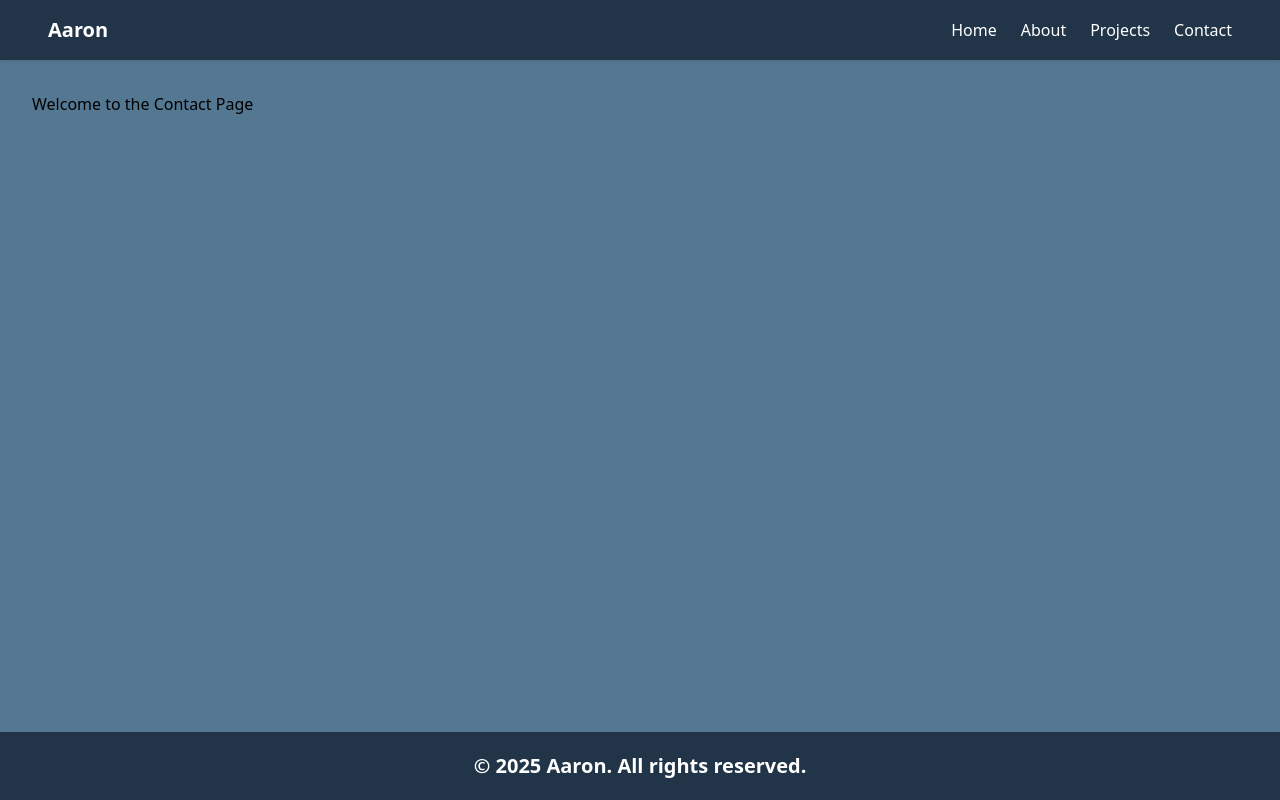
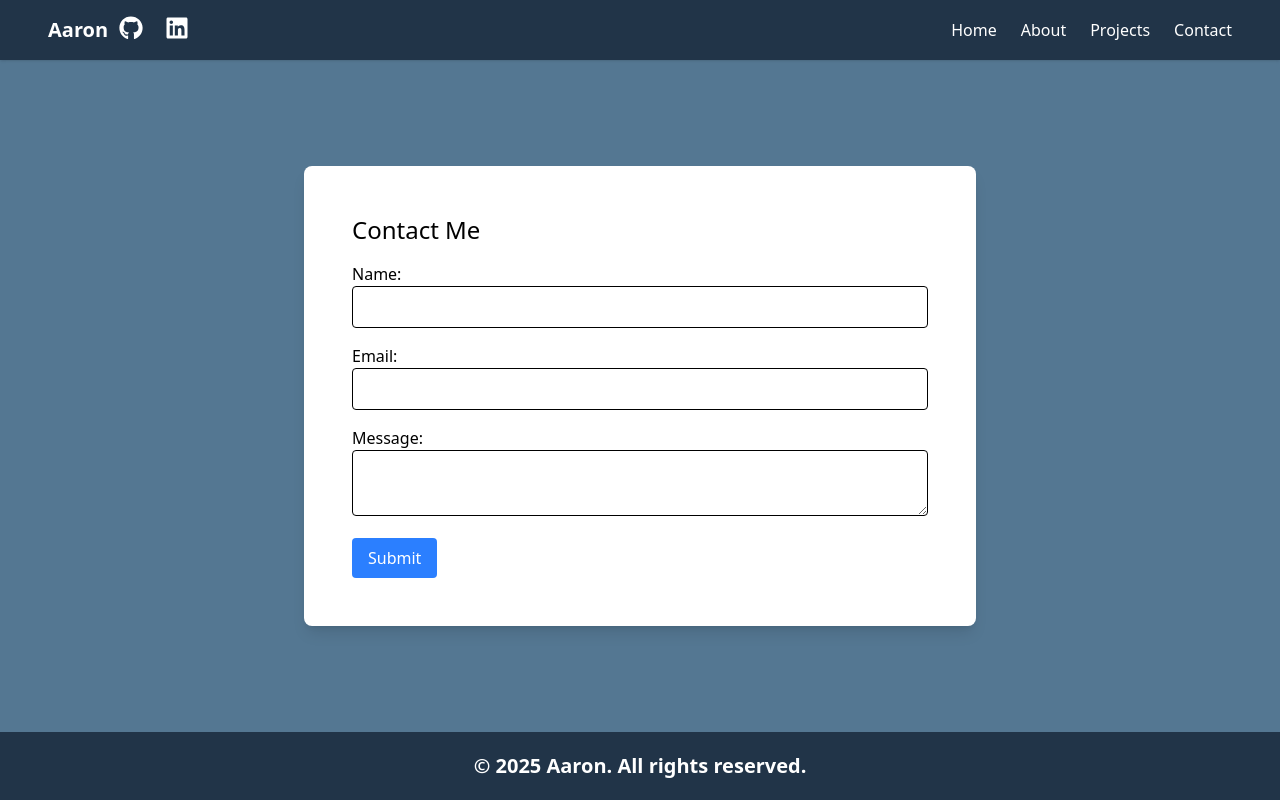
Before and after one commit to AaronthiccThai/PersonalWebsite, a React app in the folder frontend/: page /contact in a window 1280 px wide. Built offline with nearby package versions, Linux system fonts and the light colour scheme; the HTML template or start-up script is replaced by a standard one.

Commit message:
w contafct form wip

```diff
--- a/frontend/package.json
+++ b/frontend/package.json
@@ -10,8 +10,12 @@
     "preview": "vite preview"
   },
   "dependencies": {
+    "@fortawesome/fontawesome-svg-core": "^7.1.0",
+    "@fortawesome/free-brands-svg-icons": "^7.1.0",
+    "@fortawesome/react-fontawesome": "^3.1.1",
     "react": "^19.2.0",
     "react-dom": "^19.2.0",
+    "react-icons": "^5.5.0",
     "react-router-dom": "^7.11.0"
   },
   "devDependencies": {
--- a/frontend/src/App.tsx
+++ b/frontend/src/App.tsx
@@ -2,7 +2,7 @@ import Layout from "./components/Layout";
 import Home from "./pages/Home";
 import About from "./pages/About";
 import Projects from "./pages/Project";
-import Contact from "./pages/Contact";
+import ContactForm from "./pages/ContactForm";
 import { Routes, Route } from "react-router-dom";
 
 function App() {
@@ -12,7 +12,7 @@ function App() {
         <Route path="/" element={<Home />} />
         <Route path="/about" element={<About />} />
         <Route path="/projects" element={<Projects />} />
-        <Route path="/contact" element={<Contact />} />
+        <Route path="/contact" element={<ContactForm />} />
       </Routes>
     </Layout>
   );
--- a/frontend/src/components/Footer.tsx
+++ b/frontend/src/components/Footer.tsx
@@ -3,7 +3,7 @@ import type React from "react"
 const Footer: React.FC = () => {
 
   return (
-    <footer className="fixed bottom-0 left-0 w-full bg-[rgb(33,52,72)] text-white py-1">
+    <footer className="bottom-0 left-0 w-full bg-[rgb(33,52,72)] text-white py-1">
       <div className="flex items-center justify-center px-30 py-4 text-white">
         <span className="font-bold text-xl">© 2025 Aaron. All rights reserved.</span>
       </div>
--- a/frontend/src/components/Header.tsx
+++ b/frontend/src/components/Header.tsx
@@ -1,5 +1,7 @@
 import type React from "react"
 import { useNavigate } from "react-router-dom"
+import { FontAwesomeIcon } from "@fortawesome/react-fontawesome"
+import { faGithub, faLinkedin } from "@fortawesome/free-brands-svg-icons"
 
 const Header: React.FC = () => {
   const navigate = useNavigate();
@@ -23,7 +25,15 @@ const Header: React.FC = () => {
   return (
     <nav className="bg-[rgb(33,52,72)] dark:bg-gray-800 shadow">
       <div className="flex items-center justify-between px-12 py-4 text-white">
-        <span className="font-bold text-xl hover:text-blue-300 cursor-pointer">Aaron</span>
+        <div>
+          <span className="font-bold text-xl hover:text-blue-300 cursor-pointer">Aaron</span>
+          <FontAwesomeIcon icon={faGithub} className="px-2 hover:text-blue-300 cursor-pointer text-2xl"
+            onClick={() => window.open("https://github.com/AaronthiccThai", "_blank")}
+          />
+          <FontAwesomeIcon icon={faLinkedin} className="px-2 hover:text-blue-300 cursor-pointer text-2xl"
+            onClick={() => window.open("https://www.linkedin.com/in/aaron-thai-917536256/", "_blank")}
+          />
+        </div>
 
         <div className="flex space-x-6">
           <a onClick={goToHome} className="hover:text-blue-300 cursor-pointer">Home</a>
--- a/frontend/src/components/Layout.tsx
+++ b/frontend/src/components/Layout.tsx
@@ -5,7 +5,7 @@ const Layout: React.FC<{ children: React.ReactNode }> = ({ children }) => {
   return (
     <div className="min-h-screen flex flex-col bg-[rgb(84,119,146)]">
       <Header />
-      <main className="flex-1">
+      <main className="flex-1 flex items-center justify-center">
         {children}
       </main>
       <Footer />
--- a/frontend/src/pages/Contact.tsx
+++ /dev/null
@@ -1,8 +0,0 @@
-const Contact = () => {
-  return (
-    <div className="p-8">
-      <h1>Welcome to the Contact Page</h1>
-    </div>
-  )
-}
-export default Contact
--- /dev/null
+++ b/frontend/src/pages/ContactForm.tsx
@@ -0,0 +1,134 @@
+import { useState } from "react"
+
+
+type FormErrors = Record<string, string>; // [key: string]: string
+const ContactForm = () => {
+  const [formData, setFormData] = useState({
+    name: "",
+    email: "",
+    message: ""
+  });
+const [errors, setErrors] = useState<FormErrors>({});
+  const [isSubmitting, setIsSubmitting] = useState(false);
+  const [submitStatus, setSubmitStatus] = useState("");
+
+  const validateEmail = (email: string) => {
+    const re = /^[^\s@]+@[^\s@]+\.[^\s@]+$/;
+    return re.test(String(email).toLowerCase());
+  }
+
+  const validateForm = () => {
+    const newErrors: { [key: string]: string } = {};
+
+    if (!formData.name) {
+      newErrors.name = "Name is required";
+    } else if (formData.name.trim().length < 2) {
+      newErrors.name = 'Name must be at least 2 characters';
+    }
+
+    if (!formData.email) {
+      newErrors.email = "Email is required";
+    } else if (!validateEmail(formData.email)) {
+      newErrors.email = "Email is invalid";
+    }
+
+    if (!formData.message) {
+      newErrors.message = "Message is required";
+    } else if (formData.message.trim().length < 10) {
+      newErrors.message = 'Message must be at least 10 characters';
+    }
+    return newErrors;
+  }
+  const handleChange = (e: React.ChangeEvent<HTMLInputElement | HTMLTextAreaElement>) => {
+    const { name, value } = e.target;
+    setFormData(prevState => ({
+      ...prevState,
+      [name]: value
+    }));
+
+    if (errors[name]) {
+      setErrors(prevErrors => ({
+        ...prevErrors,
+        [name]: ''
+      }));
+    }
+  };
+
+  const handleSubmit = async (e: React.FormEvent) => {
+    e.preventDefault();
+    const formErrors = validateForm();
+    if (Object.keys(formErrors).length > 0) {
+      setErrors(formErrors);
+      return;
+    }
+    setIsSubmitting(true);
+    setErrors({});
+    setSubmitStatus("");
+    // API CALL HERE
+    try {
+      const response = await fetch("placeholder_api_endpoint", {
+        method: "POST",
+        headers: {
+          "Content-Type": "application/json"
+        },
+        body: JSON.stringify(formData)
+      });
+      const data = await response.json();
+      if (response.ok) {
+        setSubmitStatus("Message sent successfully!");
+        setFormData({ name: "", email: "", message: "" });
+      } else {
+        setSubmitStatus(data.error || "Failed to send message.");
+      }
+    } catch (error) {
+      console.log("Error submitting form:", error);
+      setSubmitStatus("An error occurred. Please try again later.");
+    } finally {
+      setIsSubmitting(false);
+    }
+  };
+
+  return (
+    <div className="p-12 max-w-2xl w-full bg-white rounded-lg shadow-lg">
+      <h1 className="text-2xl mb-4">Contact Me</h1>
+      <form onSubmit={handleSubmit}>
+        <div className="mb-4">
+          <label htmlFor="name">Name:</label>
+          <input
+            type="text"
+            id="name"
+            name="name"
+            value={formData.name}
+            onChange={handleChange}
+            className="border rounded w-full py-2 px-3"
+          />
+        </div>
+        <div className="mb-4">
+          <label htmlFor="email">Email:</label>
+          <input
+            type="email"
+            id="email"
+            name="email"
+            value={formData.email}
+            onChange={handleChange}
+            className="border rounded w-full py-2 px-3"
+          />
+        </div>
+        <div className="mb-4">
+          <label htmlFor="message">Message:</label>
+          <textarea
+            id="message"
+            name="message"
+            value={formData.message}
+            onChange={handleChange}
+            className="border rounded w-full py-2 px-3"
+          ></textarea>
+        </div>
+        <button type="submit" className="bg-blue-500 text-white py-2 px-4 rounded hover:bg-blue-600" disabled={isSubmitting}>
+          Submit
+        </button>
+      </form>
+    </div>
+  )
+}
+export default ContactForm
--- a/frontend/src/pages/Home.tsx
+++ b/frontend/src/pages/Home.tsx
@@ -1,13 +1,32 @@
-import React from "react";
-
+import React, { useEffect, useState } from "react"
 
 const Home: React.FC = () => {
+  const text = "Hi, I'm Aaron and this is my for fun website!"
+  const speed = 80
+
+  const [index, setIndex] = useState(0)
+  const [displayed, setDisplayed] = useState("")
+
+  useEffect(() => {
+    if (index >= text.length) return
+
+    const timeout = setTimeout(() => {
+      setDisplayed(prev => prev + text[index])
+      setIndex(prev => prev + 1)
+    }, speed)
+
+    return () => clearTimeout(timeout)
+  }, [index])
 
   return (
-    <div className="p-8">
-      <h1>Welcome to the Home Page</h1>
+    <div className="flex min-h-screen flex-col justify-center items-center">
+      <p className="font-mono text-[50px] ">
+        {displayed}
+        {index < text.length && <span className="ml-1 animate-pulse">|</span>}
+      </p>
     </div>
-  );
+
+  )
 }
 
 export default Home
```
Also changed, not shown: 1 other file (tests, documents, lock files or other folders).
